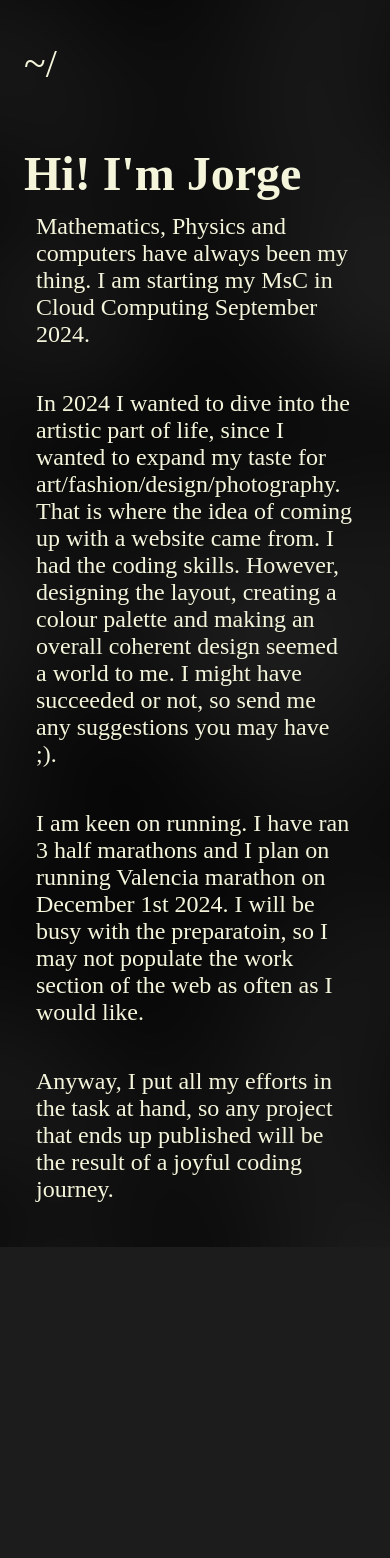
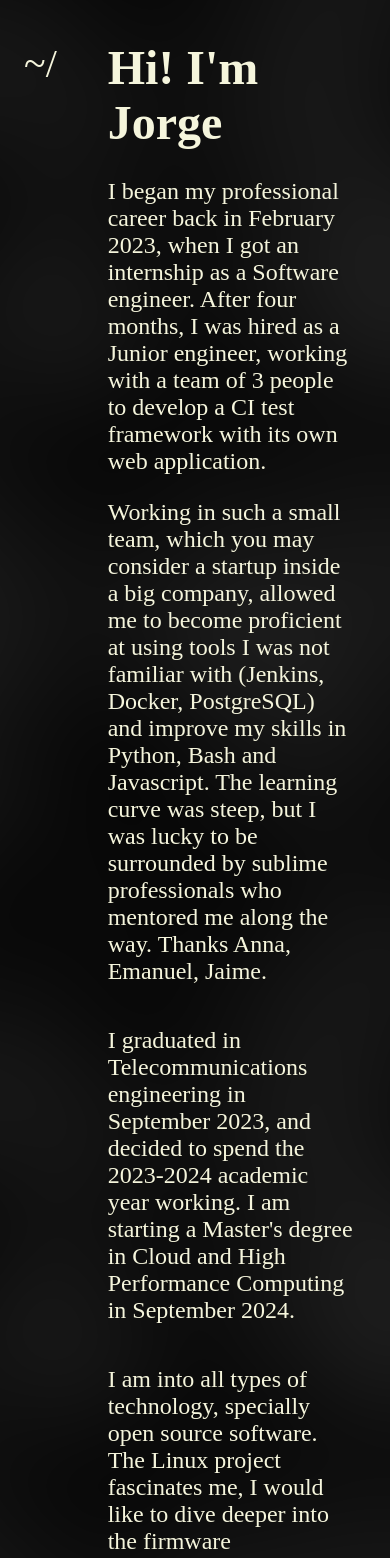
Before and after one commit to jmarcoz1/devjmarco, a React (Create React App) app: page /about in a window 390 px wide. Shown: the top 1558 px of the page. Before the commit the page ends 1247 px from the top, so only its background shows below. Built offline with nearby package versions, Linux system fonts and the light colour scheme; a web font is replaced by a local one.

Commit message:
[ABOUT] Finished mobile version [CONTACT] Rewrote the section

```diff
--- a/src/components/About.js
+++ b/src/components/About.js
@@ -16,25 +16,24 @@ const About = () => {
 
         <div className='about-h2-div'>
           <h2 className='about-h2'>
-            Mathematics, Physics and computers have always been
-            my thing. I am starting my MsC in Cloud Computing
-            September 2024.
+            I began my professional career back in February 2023, when I got an internship as a Software engineer.
+            After four months, I was hired as a Junior engineer, working with a team of 3 people to develop a CI test framework with its own web application.
+          </h2>
+          <h2 className='about-h2'>
+            Working in such a small team, which you may consider a startup inside a big company, allowed me to become proficient at using tools I was not familiar with (Jenkins, Docker, PostgreSQL)
+            and improve my skills in Python, Bash and Javascript. The learning curve was steep, but I was lucky to be surrounded by sublime professionals who mentored me along the way. Thanks Anna, Emanuel, Jaime.
           </h2> <br />
           <h2 className='about-h2'>
-            In 2024 I wanted to dive into the artistic part of
-            life, since I wanted to expand my taste for
-            art/fashion/design/photography. That is where the
-            idea of coming up with a website came from.
-            I had the coding skills. However, designing the layout,
-            creating a colour palette and making an overall
-            coherent design seemed a world to me.
-            I might have succeeded or not, so send me
-            any suggestions you may have ;).
+            I graduated in Telecommunications engineering in September 2023, and decided to spend the 2023-2024 academic year working.
+            I am starting a Master's degree in Cloud and High Performance Computing in September 2024.
           </h2> <br />
           <h2 className='about-h2'>
-            I am keen on running. I have ran
-            3 half marathons and I plan on running Valencia
-            marathon on December 1st 2024. I will be busy with the preparatoin, so I may not populate the
+            I am into all types of technology, specially open source software.
+            The Linux project fascinates me, I would like to dive deeper into the firmware development realm and eventually make some contributions to one of the greatest iniciatives of the last century.
+          </h2> <br />
+          <h2 className='about-h2'>
+            A more personal note:
+            I am keen on running. I intend to run Valencia marathon on December 1st 2024. I will be busy with the preparation, so I may not populate the
             work section of the web as often as I would like.
           </h2> <br />
           <h2 className='about-h2'>
@@ -44,9 +43,6 @@ const About = () => {
           </h2>
         </div>
       </div>
-
-      {/* <div className='contact-empty-space'>
-      </div> */}
     </div>
   )
 }
--- a/src/components/Contact.js
+++ b/src/components/Contact.js
@@ -9,17 +9,18 @@ const Contact = () => {
         <Link className='contact-homelink' to='/'>~/</Link>
       </div>
 
-      <div className='contact-greeting-section'>
+      <div className='contact-second-column'>
 
         <div className='contact-h2-div'>
-          <h2 className='contact-h1'>Got a challenge? Reach out.</h2>
+          <h2 className='contact-h1'>Got a challenge?</h2>
+          <h2 className='contact-h1'>Reach out.</h2>
         </div>
 
         <div className='contact-empty-horizontal'>
         </div>
 
         <div className='contact-info'>
-          <a className='contact-mail-a' href='mailto:marcojarraez@gmail.com'>marcojarraez@gmail.com</a>
+          <a className='contact-mail-a' href='mailto:jorge@devjmarco.com'>jorge@devjmarco.com</a>
           <div className='contact-media'>
             <a className='contact-a' href='https://www.linkedin.com/in/jorgemarcoarraez/'>LinkedIn</a>
             <a className='contact-a' href='https://x.com/devjmarco'>Twitter</a>
--- a/src/styles/about.css
+++ b/src/styles/about.css
@@ -78,13 +78,15 @@ div {
 /* h1 */
 .about-h1 {
   font: var(--about-h1);
+  margin-bottom: 16px;
 }
 
 h2 {
   font: var(--about-h2);
 }
 .about-h2 {
-    margin: 0.75rem;
+  margin: 0.75rem;
+  margin-left: 0;
 }
 
 @media (max-width: 500px) {
@@ -114,9 +116,9 @@ h2 {
     padding: 2rem 1rem;
   }
   .about-h1 {
-    font: bold 48px/normal var(--ff); ;
+    font: bold 48px/normal var(--ff);
   }
   .about-homelink {
-    font: normal 40px/normal var(--ff);;
+    font: normal 40px/normal var(--ff);
   }
 }
--- a/src/styles/contact.css
+++ b/src/styles/contact.css
@@ -76,7 +76,7 @@
   flex: 1;
   padding: 96px 94px;
 }
-.contact-greeting-section {
+.contact-second-column {
   display: flex;
   flex-direction: column;
   align-items: start;
@@ -89,6 +89,7 @@
 }
 .contact-h2-div {
   flex: 4;
+  flex-direction: column;
 }
 .contact-empty-horizontal {
   flex: 1;
@@ -132,3 +133,87 @@
   color: var(--colorprimary);
   margin-bottom: 16px;
 }
+
+@media (max-width: 500px) {
+  .work {
+    margin: 0;
+    padding-bottom: 40px;
+  }
+  .about {
+    margin: 0;
+    padding-bottom: 40px;
+  }
+  .contact {
+    margin: 0;
+    padding-bottom: 40px;
+  }
+
+  .contact-homelink {
+    font: normal 40px/normal var(--ff);
+  }
+
+  /* div */
+  .contact-parent-container {
+    display: flex;
+    height: 100vh;
+    flex-wrap: wrap;
+  }
+  .contact-first-column {
+    display: flex;
+    padding: 2rem 1rem;
+    height: 5vh;
+  }
+  .contact-second-column {
+    display: flex;
+    flex-direction: column;
+    align-items: start;
+    padding: 7rem 1rem;
+    justify-content: flex-start;
+    margin: 0;
+  }
+  .contact-h2-div {
+    flex-direction: column;
+    row-gap: 8px;
+  }
+  .contact-empty-horizontal {
+    flex: 0;
+  }
+  .contact-info {
+    display: flex;
+    flex-direction: column;
+    align-items: start;
+  }
+  .contact-media {
+    display: flex;
+    flex-direction: row;
+    gap: 16px;
+    flex-wrap: wrap;
+  }
+  .contact-empty-space {
+    display: flex;
+  }
+
+  /* h1 & h2 */
+  .contact-h1 {
+    font: bold 32px/normal var(--ff);
+    margin: 0;
+  }
+  .contact-h2 {
+    font: var(--h2-catch);
+    color: var(--colorprimary);
+    margin: 0;
+    margin-bottom: 16px;
+  }
+
+  /* a */
+  .contact-a {
+    font: normal 12px/normal var(--ff-links);
+    color: var(--colorprimary);
+    margin: 0;
+  }
+  .contact-mail-a {
+    font: normal 24px/normal var(--ff-links);
+    color: var(--colorprimary);
+    margin-bottom: 32px;
+  }
+}
--- a/src/styles/work.css
+++ b/src/styles/work.css
@@ -95,7 +95,6 @@ h1 {
   .work-second-column {
     display: flex;
     flex-direction: column;
-
     row-gap: 8px;
     /* padding: 3rem 2rem; */
   }
```
